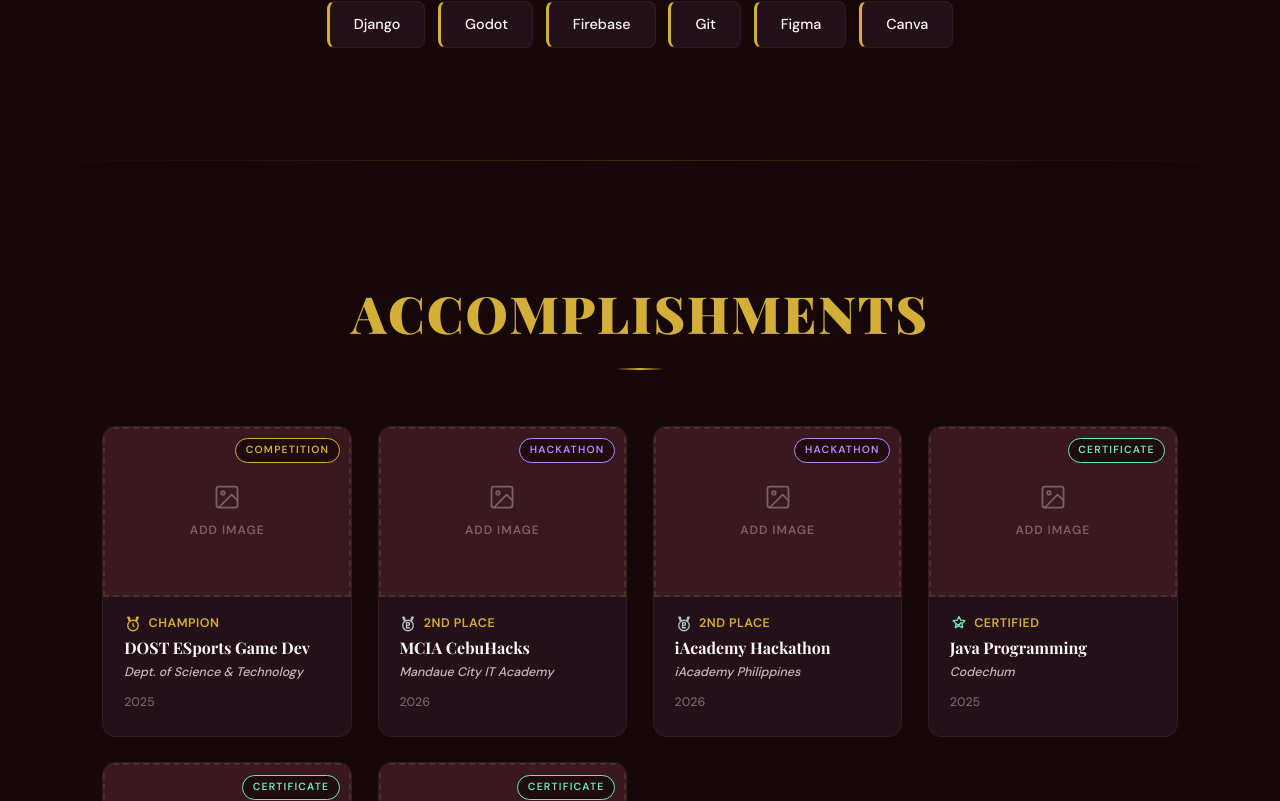
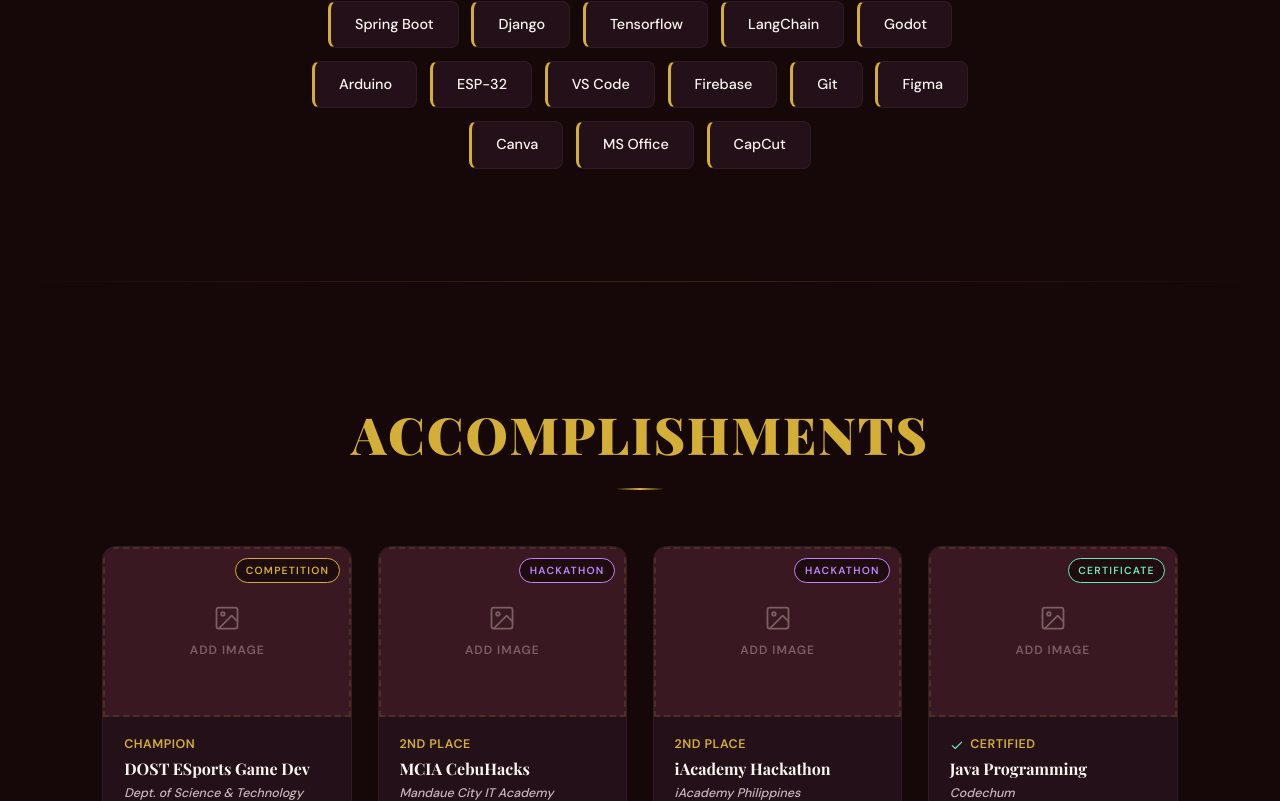
Before and after one commit to AustineLomocso/Portfolio, a React (Vite) app in the folder my-react-app/: page / in a window 1280 px wide. Shown: the part 3679-4480 px from the top of the page. Built offline with nearby package versions, Linux system fonts and the light colour scheme; a web font is replaced by a local one.

Commit message:
added more skills

```diff
--- a/my-react-app/src/Accomplishments.jsx
+++ b/my-react-app/src/Accomplishments.jsx
@@ -1,40 +1,22 @@
+/* -------------------------------------------------------
+   Accomplishments.jsx
+   Replace the `img` src with your actual certificate /
+   award image paths.  Every card has a placeholder that
+   shows a dashed-border box with an "Add Image" label
+   when no src is provided.
+------------------------------------------------------- */
+
 const PLACEHOLDER = null; // swap to an import or URL when ready
 
 /* ── Icon components ── */
-const GoldMedalIcon = () => (
-  <svg width="18" height="18" viewBox="0 0 24 24" fill="none"
-    stroke="var(--gold)" strokeWidth="1.8" strokeLinecap="round" strokeLinejoin="round">
-    <circle cx="12" cy="14" r="7"/>
-    <path d="M8.21 7.12 7 3H5l2.36 5.41"/>
-    <path d="M15.79 7.12 17 3h2l-2.36 5.41"/>
-    <path d="M12 11v3l1.5 1.5"/>
+
+/* Plain checkmark — certified only */
+const CertifiedIcon = () => (
+  <svg width="14" height="14" viewBox="0 0 24 24" fill="none"
+    stroke="#6ee7b7" strokeWidth="2" strokeLinecap="round" strokeLinejoin="round">
+    <polyline points="4 13 9 18 20 7"/>
   </svg>
 );
-
-const SilverMedalIcon = () => (
-  <svg width="18" height="18" viewBox="0 0 24 24" fill="none"
-    stroke="#b0bec5" strokeWidth="1.8" strokeLinecap="round" strokeLinejoin="round">
-    <circle cx="12" cy="14" r="7"/>
-    <path d="M8.21 7.12 7 3H5l2.36 5.41"/>
-    <path d="M15.79 7.12 17 3h2l-2.36 5.41"/>
-    <path d="M10 17h4"/>
-    <path d="M10 14h2a2 2 0 0 0 0-4h-2v7"/>
-  </svg>
-);
-
-const CertifiedIcon = () => (
-  <svg width="18" height="18" viewBox="0 0 24 24" fill="none"
-    stroke="#6ee7b7" strokeWidth="1.8" strokeLinecap="round" strokeLinejoin="round">
-    <path d="M12 2l2.4 4.9 5.4.8-3.9 3.8.9 5.4L12 14.4l-4.8 2.5.9-5.4L4.2 7.7l5.4-.8z"/>
-    <polyline points="9 12 11 14 15 10"/>
-  </svg>
-);
-
-const placeIcon = {
-  champion:   <GoldMedalIcon />,
-  second:     <SilverMedalIcon />,
-  certified:  <CertifiedIcon />,
-};
 
 const placeLabel = {
   champion:  "Champion",
@@ -126,7 +108,7 @@
       {/* Text */}
       <div className="award-body">
         <p className="award-place">
-          {placeIcon[place]}
+          {place === "certified" && <CertifiedIcon />}
           <span>{placeLabel[place]}</span>
         </p>
         <h3 className="award-title">{title}</h3>
--- a/my-react-app/src/Skills.jsx
+++ b/my-react-app/src/Skills.jsx
@@ -6,14 +6,23 @@
     { name: "C++",         category: "Languages" },
     { name: "Java",        category: "Languages" },
     { name: "Python",      category: "Languages" },
+    { name: "SQL",      category: "Languages" },
+    { name: "Typescript",      category: "Languages" },
     { name: "React",       category: "Frameworks" },
     { name: "Spring Boot", category: "Frameworks" },
     { name: "Django",      category: "Frameworks" },
+    { name: "Tensorflow",      category: "Frameworks" },
+    { name: "LangChain",      category: "Frameworks" },
     { name: "Godot",       category: "Tools" },
+    { name: "Arduino",       category: "Tools" },
+    { name: "ESP-32",       category: "Tools" },
+    { name: "VS Code",       category: "Tools" },
     { name: "Firebase",    category: "Tools" },
     { name: "Git",         category: "Tools" },
     { name: "Figma",       category: "Tools" },
     { name: "Canva",       category: "Tools" },
+    { name: "MS Office",       category: "Tools" },
+    { name: "CapCut",       category: "Tools" },
   ];
 
   const [activeCategory, setActiveCategory] = useState("All");
```
